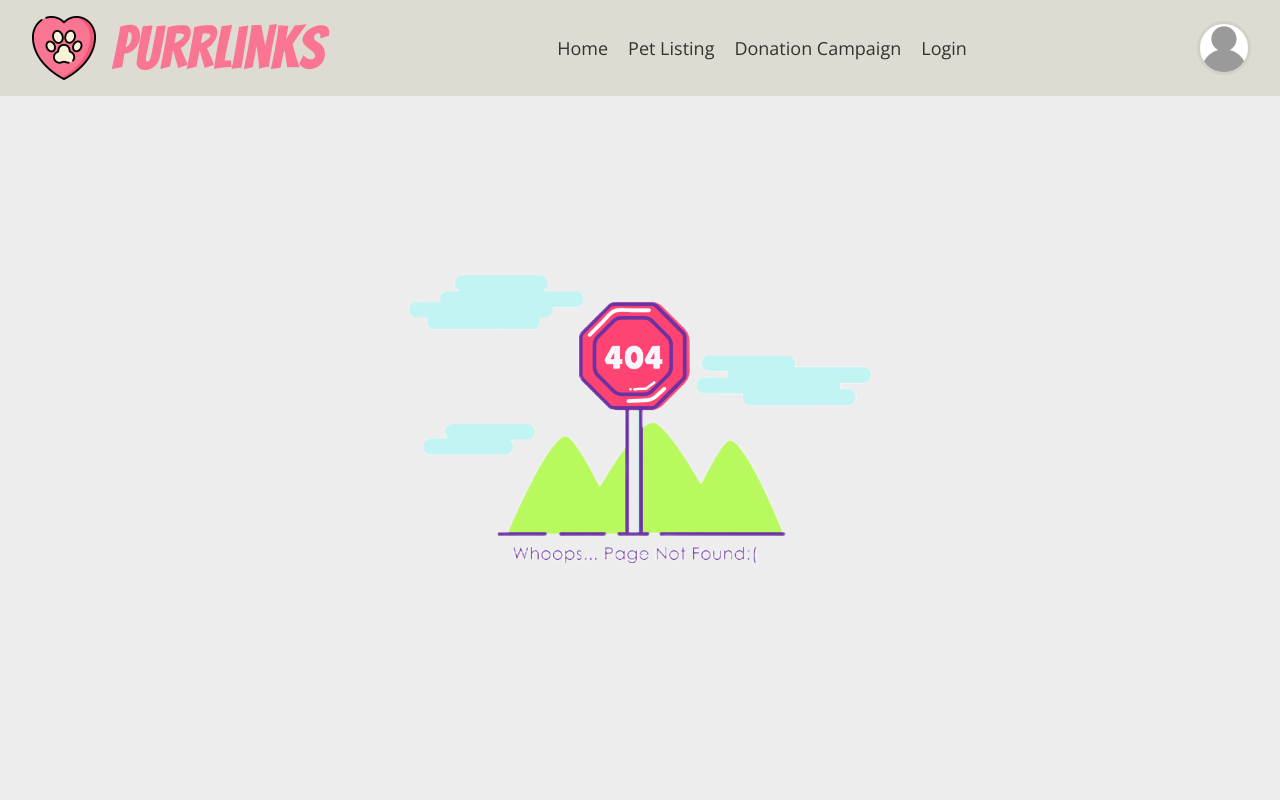
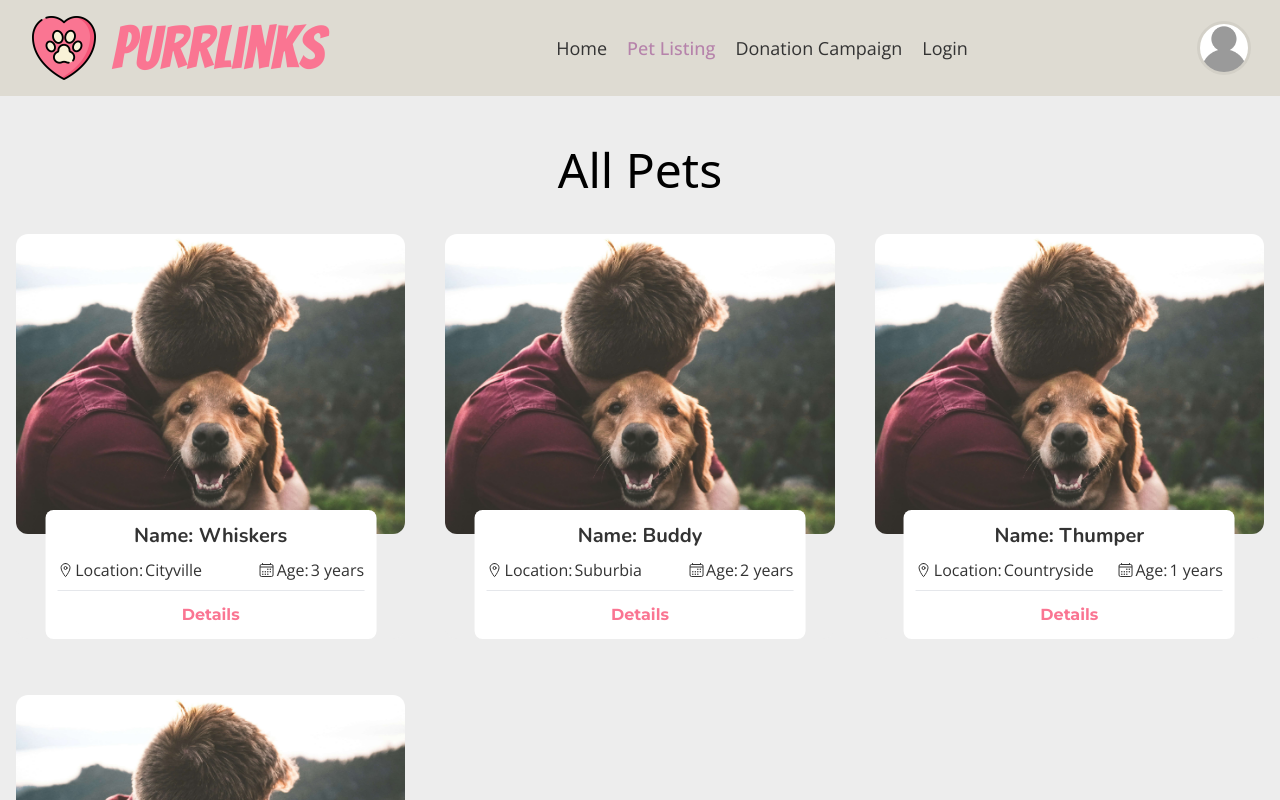
Before and after one commit to ZaibLComrade/Purrlinks-Client, a React (Vite) app: page /pets/available in a window 1280 px wide. Shown: the top 800 px of the page. Built offline with nearby package versions, Linux system fonts and the light colour scheme; no server answers.

Commit message:
added pet listing page

```diff
--- /dev/null
+++ b/public/petData.json
@@ -0,0 +1,48 @@
+[
+	{
+		"id": 1,
+		"pet_image": "cat_image.jpg",
+		"pet_name": "Whiskers",
+		"pet_age": 3,
+		"pet_category": "Cat",
+		"pet_location": "Cityville",
+		"short_description": "Playful and affectionate cat seeking a loving home.",
+		"long_description": "Whiskers is a charming 3-year-old cat with a soft fur coat and a playful personality. He enjoys interactive playtime and loves curling up for a cozy nap. Whiskers is fully vaccinated and litter-trained. If you're looking for a furry companion to brighten your days, Whiskers is the perfect match!",
+		"posted_date": "2023-05-12",
+		"adopted": false
+	},
+	{
+		"id": 2,
+		"pet_image": "dog_image.jpg",
+		"pet_name": "Buddy",
+		"pet_age": 2,
+		"pet_category": "Dog",
+		"pet_location": "Suburbia",
+		"short_description": "Friendly and energetic dog in search of a forever home.",
+		"long_description": "Meet Buddy, a lovable 2-year-old dog with a heart full of affection. Buddy is great with kids and other pets, making him an ideal family companion. He enjoys outdoor activities and is well-trained in basic commands. Buddy is up-to-date on vaccinations and eagerly awaits a loving family to call his own.",
+		"posted_date": "2023-06-08",
+		"adopted": true
+	},
+	{
+		"pet_image": "rabbit_image.jpg",
+		"pet_name": "Thumper",
+		"pet_age": 1,
+		"pet_category": "Rabbit",
+		"pet_location": "Countryside",
+		"short_description": "Adorable and gentle rabbit seeking a quiet home.",
+		"long_description": "Thumper is a sweet 1-year-old rabbit with a beautiful coat and gentle demeanor. He enjoys nibbling on fresh greens and exploring cozy hideaways. Thumper is litter-trained and would thrive in a calm environment. If you're looking for a delightful companion with fluffy ears, Thumper is the perfect addition to your family.",
+		"posted_date": "2023-07-20",
+		"adopted": false
+	},
+	{
+		"pet_image": "parrot_image.jpg",
+		"pet_name": "Sunny",
+		"pet_age": 4,
+		"pet_category": "Parrot",
+		"pet_location": "Tropical Haven",
+		"short_description": "Vibrant and talkative parrot searching for a lively household.",
+		"long_description": "Meet Sunny, a vibrant 4-year-old parrot with a colorful plumage and a talent for mimicking words. Sunny enjoys socializing and can bring a cheerful atmosphere to any home. With proper care and attention, Sunny will become a delightful chatterbox and a beloved member of your family. Are you ready to welcome this feathered friend into your life?",
+		"posted_date": "2023-08-15",
+		"adopted": false
+	}
+]
--- a/src/App.jsx
+++ b/src/App.jsx
@@ -1,12 +1,8 @@
 import {Outlet} from "react-router-dom";
 import Footer from "./layout/shared/Footer";
 import Navbar from "./layout/shared/Navbar";
-import useAuth from "./hooks/useAuth";
 
 export default function App() {
-	const { loading } = useAuth();
-	if(loading) return <div>Loading...</div>;
-	else {
 	return <div className="bg-neutral">
 		<Navbar/>
 		<div className="min-h-[calc(100vh-96px)]">
@@ -14,5 +10,4 @@ export default function App() {
 		</div>
 		<Footer/>
 	</div>
-	}
 }
--- a/src/components/buttons/ButtonPrimary.jsx
+++ b/src/components/buttons/ButtonPrimary.jsx
@@ -2,7 +2,7 @@ import PropTypes from "prop-types";
 
 export default function ButtonPrimary({ text }) {
 	return <button
-		className="px-5 py-3 mt-8 text-sm border-2 rounded-lg md:text-base bg-accent-2 border-accent-2 w-max text-title font-montserrat transition delay-50 ease-in-out hover:bg-accent-2/60"
+		className="px-5 py-3 text-sm border-2 rounded-lg md:text-base bg-accent-2 border-accent-2 w-max text-title font-montserrat transition delay-50 ease-in-out hover:bg-accent-2/60"
 	>
 		{ text }
 	</button>
--- a/src/layout/home/why-choose-us/WhyUs.jsx
+++ b/src/layout/home/why-choose-us/WhyUs.jsx
@@ -18,7 +18,7 @@ export default function WhyUs() {
 
 			<div className="flex flex-col">
 				<h3 className="mb-3 text-xl md:text-3xl font-montserrat text-secondary-1">Open Your Heart to a Furry Companion</h3>
-				<p className="text-subtitle font-opensans text-sm md:text-lg max-w-[500px]">Embark on a heartwarming journey of companionship at PurrLinks. Our mission is to unite loving homes with furry friends, creating moments of joy and unconditional love. By choosing to adopt, you&apos;re not just bringing a pet into your life, you&apos;re opening your heart to a lifelong companion. Be part of a story where every purr tells a tale of happiness and newfound connections. Join us in making a difference.</p>
+				<p className="text-subtitle font-opensans mb-8 text-sm md:text-lg max-w-[500px]">Embark on a heartwarming journey of companionship at PurrLinks. Our mission is to unite loving homes with furry friends, creating moments of joy and unconditional love. By choosing to adopt, you&apos;re not just bringing a pet into your life, you&apos;re opening your heart to a lifelong companion. Be part of a story where every purr tells a tale of happiness and newfound connections. Join us in making a difference.</p>
 				<ButtonPrimary text="Adopt Now"/>
 			</div>
 		</div>
--- /dev/null
+++ b/src/layout/pets/AvailablePets.jsx
@@ -0,0 +1,115 @@
+import {useEffect, useState} from "react";
+import {Link} from "react-router-dom";
+import useAuth from "../../hooks/useAuth";
+import axios from "axios";
+import ButtonPrimary from "../../components/buttons/ButtonPrimary";
+import { IoCalendarOutline } from "react-icons/io5";
+import { IoLocationOutline } from "react-icons/io5";
+import dummyImage from "../../assets/embrace-purr1.jpg";
+
+export default function UnadoptedPets() {
+	const [pets, setPets] = useState([]);
+	const [toggleFilter, setToggleFilter] = useState(false);
+	const [loading, setLoading] = useState(true);
+	const { user } = useAuth();
+
+	const skeleton = <div>
+		<div role="status" className="p-4 border border-gray-200 shadow gap-8 grid md:grid-cols-2 rounded-xl animate-pulse md:p-6 dark:border-gray-700">
+    <div className="flex items-center justify-center h-[300px] mb-4 bg-gray-300 rounded dark:bg-gray-700">
+        <svg className="w-10 h-10 text-gray-200 dark:text-gray-600" aria-hidden="true" xmlns="http://www.w3.org/2000/svg" fill="currentColor" viewBox="0 0 16 20">
+            <path d="M14.066 0H7v5a2 2 0 0 1-2 2H0v11a1.97 1.97 0 0 0 1.934 2h12.132A1.97 1.97 0 0 0 16 18V2a1.97 1.97 0 0 0-1.934-2ZM10.5 6a1.5 1.5 0 1 1 0 2.999A1.5 1.5 0 0 1 10.5 6Zm2.221 10.515a1 1 0 0 1-.858.485h-8a1 1 0 0 1-.9-1.43L5.6 10.039a.978.978 0 0 1 .936-.57 1 1 0 0 1 .9.632l1.181 2.981.541-1a.945.945 0 0 1 .883-.522 1 1 0 0 1 .879.529l1.832 3.438a1 1 0 0 1-.031.988Z"/>
+            <path d="M5 5V.13a2.96 2.96 0 0 0-1.293.749L.879 3.707A2.98 2.98 0 0 0 .13 5H5Z"/>
+        </svg>
+    </div>
+	<div className="flex flex-col justify-between p-4">
+		<div>
+			<div className="h-2.5 bg-gray-200 rounded-full dark:bg-gray-700 w-48 mb-4"></div>
+			<div className="h-2 bg-gray-200 rounded-full dark:bg-gray-700 mb-2.5"></div>
+			<div className="h-2 bg-gray-200 rounded-full dark:bg-gray-700 mb-2.5"></div>
+			<div className="h-2 bg-gray-200 rounded-full dark:bg-gray-700"></div>
+			<div className="flex items-center mt-4 space-x-3">
+				<div>
+					<div className="h-2.5 bg-gray-200 rounded-full dark:bg-gray-700 w-32 mb-2"></div>
+					<div className="w-48 h-2 bg-gray-200 rounded-full dark:bg-gray-700"></div>
+				</div>
+			</div>
+		</div>
+		<div className="grid grid-cols-2 gap-6">
+			<div className="h-[50px] bg-gray-300 rounded-lg dark:bg-gray-700"></div>
+			<div className="h-[50px] bg-gray-300 rounded-lg dark:bg-gray-700"></div>
+		</div>
+	</div>
+    <span className="sr-only">Loading...</span>
+</div>
+	</div>
+
+	useEffect(() => {
+	// 	axiosSecure.get(`/books?email=${user.email}&filter=${toggleFilter}`)
+	// 		.then(res => {
+	// 			setBooks(res.data);
+	// 			setLoading(false);
+	// 		});
+	// }, [axiosSecure, user.email, toggleFilter])
+
+		axios.get('/petData.json')
+			.then(({ data }) => setPets(data));
+			setLoading(false);
+
+	}, [])
+
+	// Loading Skeletons
+	if(loading) return <div className="py-[50px] space-y-6">
+		<h1 className="mx-auto text-5xl font-playfair w-max">All Pets</h1>
+		<div className="container p-4 mx-auto grid grid-cols-1 md:grid-cols-2 gap-6">
+			{[...Array(4).keys()].map(i =>  skeleton )}
+		</div>
+	</div>
+
+	// Main component
+	return <div className="space-y-16 py-[50px]">
+
+		<div className="container mx-auto space-y-6">
+			<h1 className="mx-auto text-5xl font-playfair w-max">All Pets</h1>
+			<div className="container p-4 mx-auto grid grid-cols-1 md:grid-cols-2 lg:grid-cols-3 gap-10">
+				{
+					pets.length ? pets.map(({
+						id,
+						pet_image,
+						pet_name,
+						pet_age,
+						pet_location,
+					}) => <div key={ id } className="relative min-h-[405px] mb-4 items-center text-center lg:text-left rounded-xl bg-neutral">
+						<div className="w-full h-[300px] rounded-xl">
+							<img src={ dummyImage } className="object-cover w-full h-full rounded-xl"/>
+						</div>
+						<div className="absolute left-1/2 -translate-x-1/2 rounded-lg justify-between text-center bg-white w-[85%] bottom-0 text-title font-opensans gap-6">
+								<div className="p-3 rounded-lg space-y-2">
+									<h3 className="text-xl font-bold font-nunito"><span>Name:</span> <span>{ pet_name }</span></h3>
+									<div className="flex items-center justify-between border-b-[1px] pb-2 mb-2">
+										<p className="flex items-center gap-px">
+											<IoLocationOutline className="mr-px"/>
+											<span className="mr-px">Location:</span>
+											<span>{ pet_location }</span>
+										</p>
+										<p className="flex items-center gap-px">
+											<IoCalendarOutline className="mr-px"/>
+											<span className="mr-px">Age:</span>
+											<span>{ pet_age } years</span>
+										</p>
+									</div>
+								</div>
+								<div className="pb-3 normal-case rounded-lg font-montserrat">
+									<Link to={`/books/details/${id}`} className="font-bold hover:underline text-primary">
+										Details
+									</Link>
+								</div>
+							</div>
+					</div>) :
+					<div className="mx-auto h-[50vh] relative col-span-2 w-max">
+						<p className="text-3xl">Books not available. Please try again later</p>
+					</div>
+				}
+			</div>
+		</div>
+	</div>
+}
--- a/src/layout/shared/Navbar.jsx
+++ b/src/layout/shared/Navbar.jsx
@@ -11,7 +11,7 @@ export default function Navbar() {
 
 	const navlinks = <>
 		<li><NavLink to="/">Home</NavLink></li>
-		<li><NavLink to="/pet-listing">Pet Listing</NavLink></li>
+		<li><NavLink to="/pets/available">Pet Listing</NavLink></li>
 		<li><NavLink to="/donation">Donation Campaign</NavLink></li>
 	</>
 
--- a/src/router/router.jsx
+++ b/src/router/router.jsx
@@ -4,6 +4,7 @@ import Home from "../layout/home/Home";
 import NotFound from "../layout/shared/NotFound";
 import LoginPage from "../layout/login/LoginPage";
 import RegisterPage from "../layout/register/RegisterPage";
+import AvailablePets from "../layout/pets/AvailablePets";
 
 const router = createBrowserRouter([
 	{
@@ -12,6 +13,7 @@ const router = createBrowserRouter([
 		children: [
 			{ path: "/*", element: <NotFound/> },
 			{ path: "/", element: <Home/> },
+			{ path: "/pets/available", element: <AvailablePets/> },
 			{ path: "/login", element: <LoginPage/> },
 			{ path: "/register", element: <RegisterPage/> },
 		],
```
